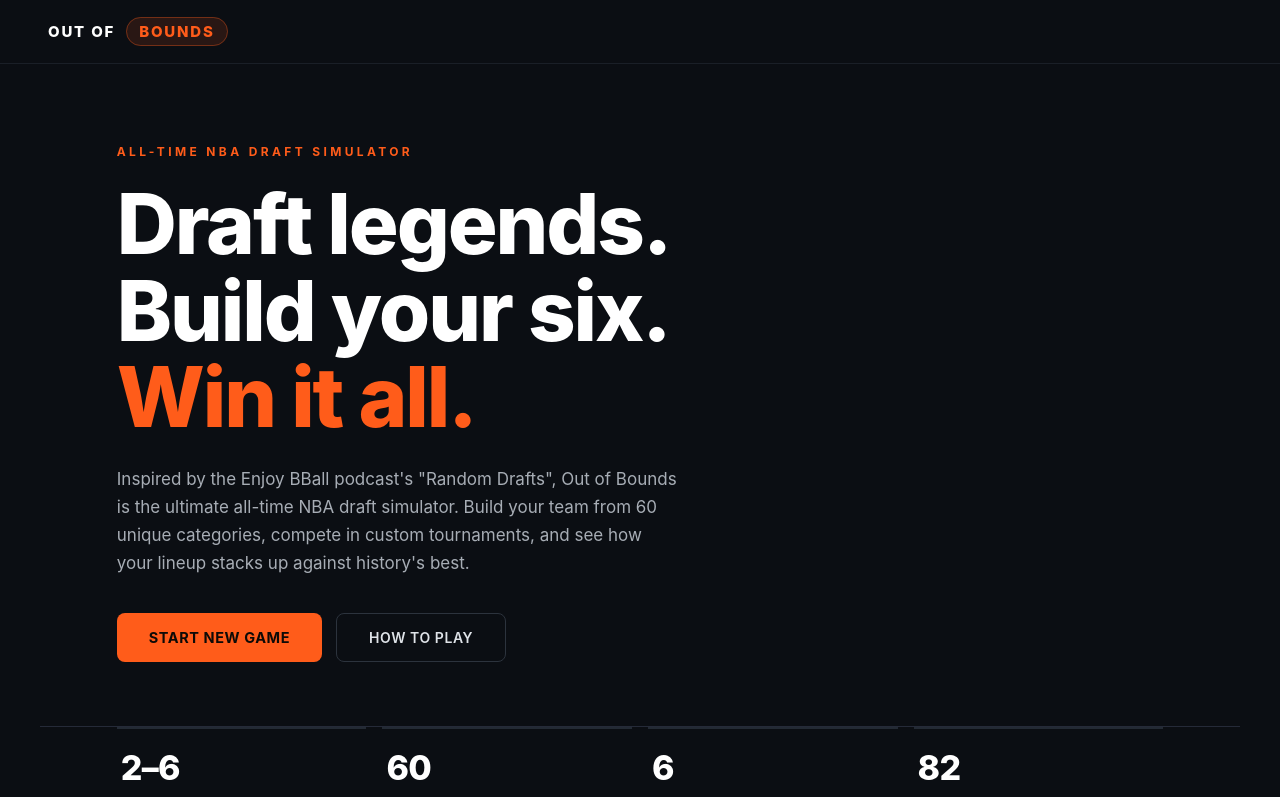
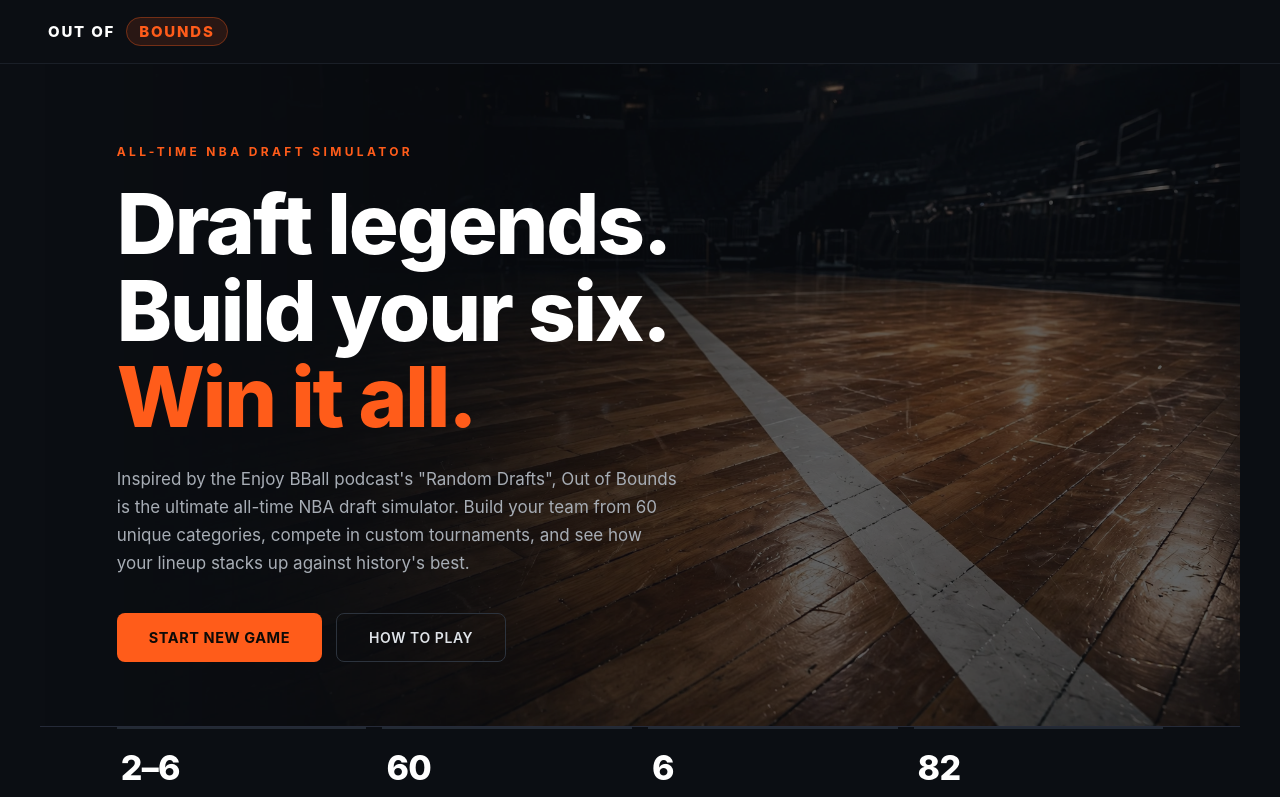
Before and after one commit to notm4nk/out-of-bounds, a React (Vite) app: page / in a window 1280 px wide. Shown: the top 797 px of the page. Built offline with nearby package versions, Linux system fonts and the light colour scheme.

Commit message:
Update style.css

```diff
--- a/src/style.css
+++ b/src/style.css
@@ -95,7 +95,9 @@
 .oob-navlinks a.on{color:#fff}
 .oob-navbtn{background:#ff5c1a;border:none;color:#0d0a07;font-weight:700;font-size:12.5px;letter-spacing:.06em;padding:11px 22px;border-radius:7px;cursor:pointer;transition:background .15s;white-space:nowrap}
 .oob-navbtn:hover{background:#ff7040}
-.oob-hero{padding:clamp(60px,10vh,120px) clamp(20px,6vw,80px) clamp(50px,8vh,90px);max-width:1200px;margin:0 auto}
+.oob-hero{padding:clamp(60px,10vh,120px) clamp(20px,6vw,80px) clamp(50px,8vh,90px);max-width:1200px;margin:0 auto;position:relative}
+.oob-hero::before{content:'';position:absolute;inset:0;background:url('/court-sideline.webp') right center/cover no-repeat;opacity:0.35;pointer-events:none;-webkit-mask-image:linear-gradient(to right,transparent 0%,#000 45%);mask-image:linear-gradient(to right,transparent 0%,#000 45%)}
+.oob-heroinner{position:relative;z-index:1}
 .oob-eyebrow{font-size:12px;font-weight:700;letter-spacing:.28em;color:#ff5c1a;margin-bottom:22px}
 .oob-title{font-size:clamp(44px,6.5vw,84px);font-weight:800;line-height:1.04;letter-spacing:-.025em;color:#fff;margin:0 0 24px}
 .oob-title span{color:#ff5c1a}
```
